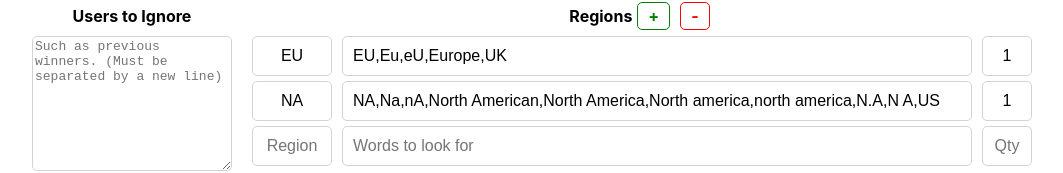
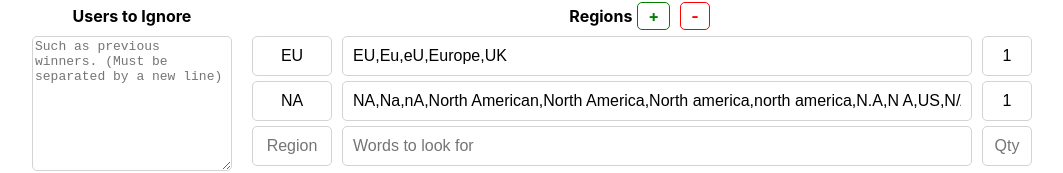
Before and after one commit to Vyper248/reddit-competitions, a React (Create React App) app: page / in a window 1280 px wide. Shown: the part 243-416 px from the top of the page, without its empty margins (108-1171 px from the left). Built offline with nearby package versions, Linux system fonts and the light colour scheme.

Commit message:
added edge case check for comments and N/A to default words to check

```diff
--- a/src/App.js
+++ b/src/App.js
@@ -12,7 +12,7 @@ class App extends Component {
         this.state = {
             regions: [
                 {name: 'EU', qty: 1, variations: ['EU', 'Eu', 'eU', 'Europe', 'UK']},
-                {name: 'NA', qty: 1, variations: ['NA', 'Na', 'nA', 'North American', 'North America', 'North america', 'north america', 'N.A', 'N A', 'US']},
+                {name: 'NA', qty: 1, variations: ['NA', 'Na', 'nA', 'North American', 'North America', 'North america', 'north america', 'N.A', 'N A', 'US', 'N/A']},
                 {name: '', qty: 0, variations: []}
             ],
             ignoredUsers: [],
@@ -93,7 +93,7 @@ class App extends Component {
 
         //just to make it easier if someone removes a region but then wants it back
         if (regions[index].variations.length === 0 && regions[index].name === 'NA'){
-            regions[index].variations.push(...['NA', 'Na', 'nA', 'North American', 'North America', 'North america', 'north america', 'N.A', 'N A', 'US']);
+            regions[index].variations.push(...['NA', 'Na', 'nA', 'North American', 'North America', 'North america', 'north america', 'N.A', 'N A', 'US', 'N/A']);
         }
 
         else if (regions[index].variations.length === 0 && regions[index].name === 'EU'){
@@ -251,6 +251,7 @@ class App extends Component {
         conditions.forEach((condition) => {
             if (condition.length === 0) return;
             if (value.indexOf(condition) !== -1) match = true;
+            if (value.toLowerCase() === condition.toLowerCase()) match = true; // test for exact match ignoring case
         });
         return match;
     }
```
